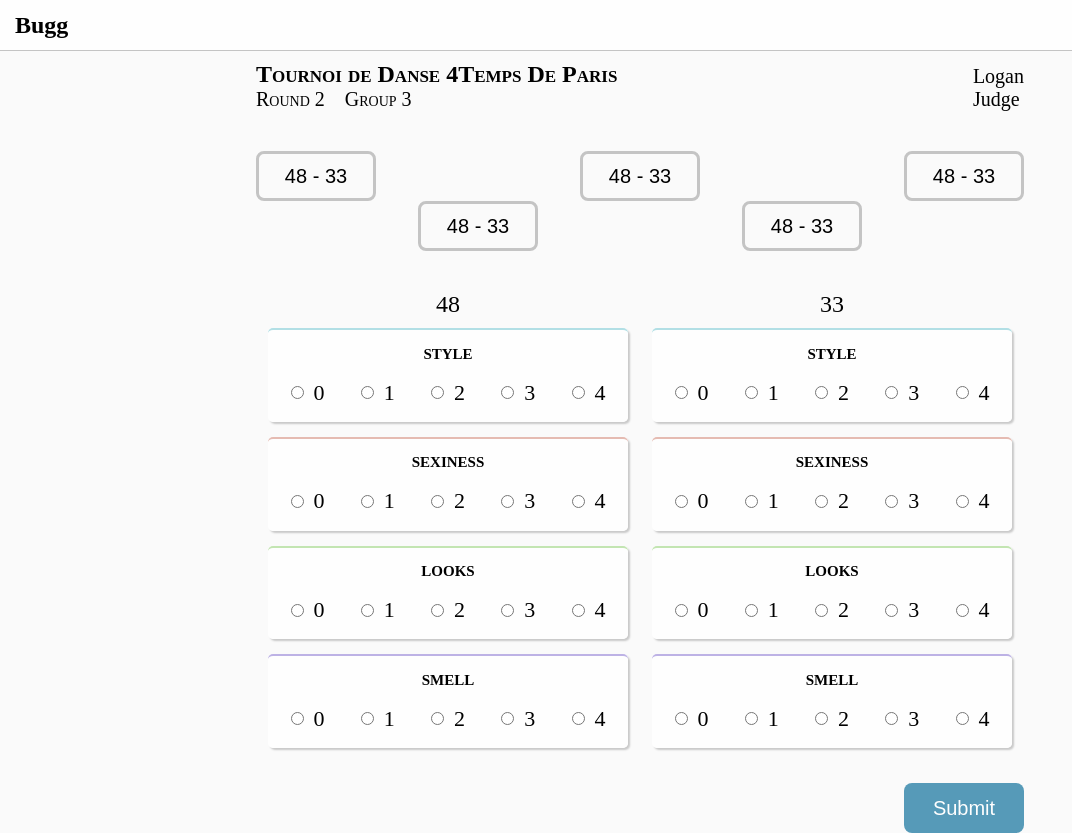
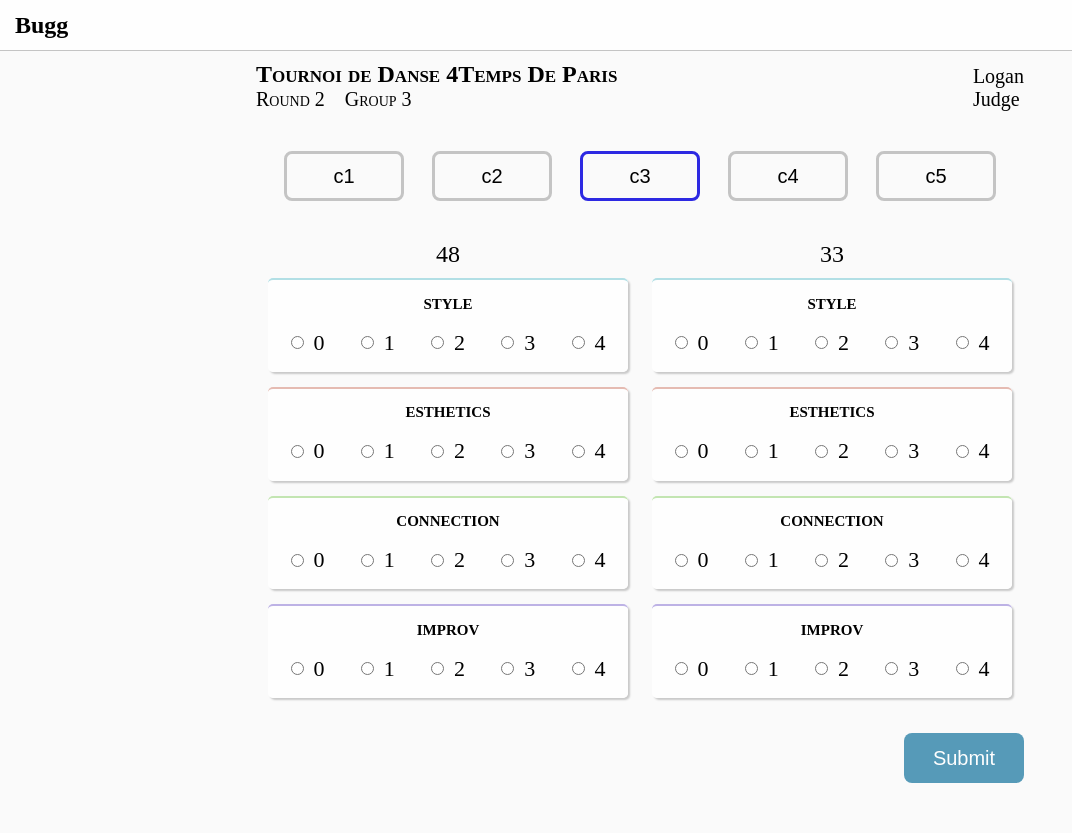
Before and after one commit to SimonKinds/bugg, a Next.js app in the folder client/: page / in a window 1280 px wide. Shown: the whole page, without its empty margins (0-1072 px from the left). After the commit the page ends 800 px from the top, so only its background shows below. Built offline with nearby package versions, Linux system fonts and the light colour scheme.

Commit message:
Extract the couple picker into a separate component

```diff
--- a/client/components/NoteTaker/NoteTaker.js
+++ b/client/components/NoteTaker/NoteTaker.js
@@ -1,6 +1,8 @@
 // @flow
 
 import React from "react";
+
+import "./styles.css";
 
 type NoteTakerContainerProps = {
   couples: Array<{
@@ -16,25 +18,24 @@ class NoteTakerContainer extends React.Component<
   NoteTakerContainerProps,
   NoteTakerContainerState
 > {
+  state = {
+    selectedCouple:
+      this.props.couples.length > 0
+        ? this.props.couples[0].coupleIdForHumans
+        : ""
+  };
+
+  selectCouple = (coupleIdForHuman: string) =>
+    this.setState({ selectedCouple: coupleIdForHuman });
+
   render() {
     return (
       <>
-        <div className="couple-picker-container">
-          <div className="couple-picker-row">
-            <CouplePickerButton coupleIdForHumans={"48 - 33"} />
-            <CouplePickerButton empty />
-            <CouplePickerButton coupleIdForHumans={"48 - 33"} />
-            <CouplePickerButton empty />
-            <CouplePickerButton coupleIdForHumans={"48 - 33"} />
-          </div>
-          <div className="couple-picker-row">
-            <CouplePickerButton empty />
-            <CouplePickerButton coupleIdForHumans={"48 - 33"} />
-            <CouplePickerButton empty />
-            <CouplePickerButton coupleIdForHumans={"48 - 33"} />
-            <CouplePickerButton empty />
-          </div>
-        </div>
+        <CouplePicker
+          onClick={this.selectCouple}
+          coupleIdsForHumans={["c1", "c2", "c3", "c4", "c5"]}
+          selectedCoupleIdForHuman={"c3"}
+        />
         <div>
           <form>
             <div className="note-taking-area">
@@ -48,19 +49,19 @@ class NoteTakerContainer extends React.Component<
                 />
                 <NoteTakerColumnItem
                   participantId="48"
-                  criterionName="sexiness"
+                  criterionName="esthetics"
                   color="red"
                   values={[0, 1, 2, 3, 4]}
                 />
                 <NoteTakerColumnItem
                   participantId="48"
-                  criterionName="looks"
+                  criterionName="connection"
                   color="green"
                   values={[0, 1, 2, 3, 4]}
                 />
                 <NoteTakerColumnItem
                   participantId="48"
-                  criterionName="smell"
+                  criterionName="improv"
                   color="purple"
                   values={[0, 1, 2, 3, 4]}
                 />
@@ -75,19 +76,19 @@ class NoteTakerContainer extends React.Component<
                 />
                 <NoteTakerColumnItem
                   participantId="33"
-                  criterionName="sexiness"
+                  criterionName="esthetics"
                   color="red"
                   values={[0, 1, 2, 3, 4]}
                 />
                 <NoteTakerColumnItem
                   participantId="33"
-                  criterionName="looks"
+                  criterionName="connection"
                   color="green"
                   values={[0, 1, 2, 3, 4]}
                 />
                 <NoteTakerColumnItem
                   participantId="33"
-                  criterionName="smell"
+                  criterionName="improv"
                   color="purple"
                   values={[0, 1, 2, 3, 4]}
                 />
@@ -103,20 +104,44 @@ class NoteTakerContainer extends React.Component<
   }
 }
 
+type CouplePickerProps = {
+  coupleIdsForHumans: Array<string>,
+  selectedCoupleIdForHuman: string,
+  onClick: (coupleIdForHumans: string) => void
+};
+function CouplePicker({
+  coupleIdsForHumans,
+  selectedCoupleIdForHuman,
+  onClick
+}: CouplePickerProps) {
+  return (
+    <div className="couple-picker-container">
+      {coupleIdsForHumans.map(coupleIdForHuman => (
+        <CouplePickerButton
+          key={coupleIdForHuman}
+          coupleIdForHumans={coupleIdForHuman}
+          onClick={onClick}
+          selected={coupleIdForHuman === selectedCoupleIdForHuman}
+        />
+      ))}
+    </div>
+  );
+}
+
 type CouplePickerButtonProps = {
-  coupleIdForHumans?: string,
-  empty?: boolean
+  coupleIdForHumans: string,
+  selected: boolean,
+  onClick: (coupleIdForHumans: string) => void
 };
 function CouplePickerButton({
   coupleIdForHumans,
-  empty
+  selected
 }: CouplePickerButtonProps) {
-  if (empty) {
-    return <span className="couple-picker" />;
-  }
+  const extendedClassName = selected ? "couple-picker--selected" : "";
+  const className = "couple-picker couple-picker--visible " + extendedClassName;
 
   return (
-    <button type="button" className="couple-picker couple-picker--visible">
+    <button type="button" className={className}>
       {coupleIdForHumans}
     </button>
   );
--- /dev/null
+++ b/client/components/NoteTaker/styles.css
@@ -0,0 +1,137 @@
+.couple-picker-container {
+  margin: 4rem 0;
+  display:flex;
+  justify-content: space-evenly;
+}
+
+.couple-picker {
+  height: 5rem;
+  width: 12rem;
+  margin: 0;
+}
+
+.couple-picker--visible {
+  outline: none;
+
+  display: inline-block;
+  border: 0.3rem solid #c4c4c4;
+  border-radius: 0.8rem;
+
+  text-decoration: none;
+  background: #fafafa;
+  font-family: sans-serif;
+  font-size: 2rem;
+  cursor: pointer;
+  text-align: center;
+}
+
+.couple-picker--visible:hover,
+.couple-picker--visible:focus {
+  border: 0.3rem solid #2d29e2;
+}
+
+.couple-picker--visible:active {
+  transform: scale(0.99);
+}
+
+.couple-picker--selected {
+  border: 0.3rem solid #2d29e2;
+}
+
+.note-taking-area {
+  display: flex;
+  margin-bottom: 2rem;
+}
+
+.note-taking-column {
+  width: 50%;
+  margin: 0 1rem;
+}
+
+.note-taking-column-header {
+  font-size: 2.4rem;
+  font-weight: 400;
+  text-align: center;
+  margin: 0 0 1rem 0;
+}
+
+.note-taking-column-item {
+  border: none;
+  background: #fefefe;
+
+  border-radius: 0.5rem;
+  box-shadow: 0.2rem 0.2rem 0.2rem rgba(0, 0, 0, 20%);
+  margin-bottom: 1.5rem;
+}
+
+.note-taking-column-item--blue {
+  border-top: 0.2rem solid #b2dfe5;
+}
+
+.note-taking-column-item--red {
+  border-top: 0.2rem solid #e5bbb2;
+}
+
+.note-taking-column-item--green {
+  border-top: 0.2rem solid #c3e5b2;
+}
+
+.note-taking-column-item--purple {
+  border-top: 0.2rem solid #bdb2e5;
+}
+
+.note-taking-column-item-header {
+  font-size: 2.2rem;
+  font-variant: small-caps;
+  font-weight: 700;
+  text-align: center;
+
+  margin: 0;
+  padding: 0.5rem 0;
+}
+
+.note-taking-column-item-options {
+  display: flex;
+  justify-content: space-between;
+
+  padding: 0.5rem;
+}
+
+.note-taking-item-option {
+  font-size: 2.2rem;
+  padding: 0.5rem 1rem;
+  display: flex;
+
+  justify-content: space-between;
+  align-items: center;
+}
+
+.note-taking-item-option-value {
+  margin: 0;
+  margin-right: 1rem;
+}
+
+.note-taking-submit-button {
+  float: right;
+
+  height: 5rem;
+  width: 12rem;
+  margin: 0;
+
+  outline: none;
+
+  border: none;
+  border-radius: 0.8rem;
+
+  text-decoration: none;
+  background: #569ab8;
+  color: #fefefe;
+  font-family: sans-serif;
+  font-size: 2rem;
+  cursor: pointer;
+  text-align: center;
+}
+
+.note-taking-submit-button:active {
+  transform: scale(0.99);
+}
--- a/client/pages/styles.css
+++ b/client/pages/styles.css
@@ -70,139 +70,3 @@ body {
   font-weight: 200;
   margin: 0;
 }
-
-.couple-picker-container {
-  margin: 4rem 0;
-}
-.couple-picker-row {
-  display: flex;
-  justify-content: space-between;
-}
-
-.couple-picker {
-  height: 5rem;
-  width: 12rem;
-  margin: 0;
-}
-
-.couple-picker--visible {
-  outline: none;
-
-  display: inline-block;
-  border: 0.3rem solid #c4c4c4;
-  border-radius: 0.8rem;
-
-  text-decoration: none;
-  background: #fafafa;
-  font-family: sans-serif;
-  font-size: 2rem;
-  cursor: pointer;
-  text-align: center;
-}
-
-.couple-picker--visible:hover,
-.couple-picker--visible:focus {
-  border: 0.3rem solid #2d29e2;
-}
-
-.couple-picker--visible:active {
-  transform: scale(0.99);
-}
-
-.note-taking-area {
-  display: flex;
-  margin-bottom: 2rem;
-}
-
-.note-taking-column {
-  width: 50%;
-  margin: 0 1rem;
-}
-
-.note-taking-column-header {
-  font-size: 2.4rem;
-  font-weight: 400;
-  text-align: center;
-  margin: 0 0 1rem 0;
-}
-
-.note-taking-column-item {
-  border: none;
-  background: #fefefe;
-
-  border-radius: 0.5rem;
-  box-shadow: 0.2rem 0.2rem 0.2rem rgba(0, 0, 0, 20%);
-  margin-bottom: 1.5rem;
-}
-
-.note-taking-column-item--blue {
-  border-top: 0.2rem solid #b2dfe5;
-}
-
-.note-taking-column-item--red {
-  border-top: 0.2rem solid #e5bbb2;
-}
-
-.note-taking-column-item--green {
-  border-top: 0.2rem solid #c3e5b2;
-}
-
-.note-taking-column-item--purple {
-  border-top: 0.2rem solid #bdb2e5;
-}
-
-.note-taking-column-item-header {
-  font-size: 2.2rem;
-  font-variant: small-caps;
-  font-weight: 700;
-  text-align: center;
-
-  margin: 0;
-  padding: 0.5rem 0;
-}
-
-.note-taking-column-item-options {
-  display: flex;
-  justify-content: space-between;
-
-  padding: 0.5rem;
-}
-
-.note-taking-item-option {
-  font-size: 2.2rem;
-  padding: 0.5rem 1rem;
-  display: flex;
-
-  justify-content: space-between;
-  align-items: center;
-}
-
-.note-taking-item-option-value {
-  margin: 0;
-  margin-right: 1rem;
-}
-
-.note-taking-submit-button {
-  float: right;
-
-  height: 5rem;
-  width: 12rem;
-  margin: 0;
-
-  outline: none;
-
-  border: none;
-  border-radius: 0.8rem;
-
-  text-decoration: none;
-  background: #569ab8;
-  color: #fefefe;
-  font-family: sans-serif;
-  font-size: 2rem;
-  cursor: pointer;
-  text-align: center;
-}
-
-.note-taking-submit-button:active {
-  transform: scale(0.99);
-}
```
